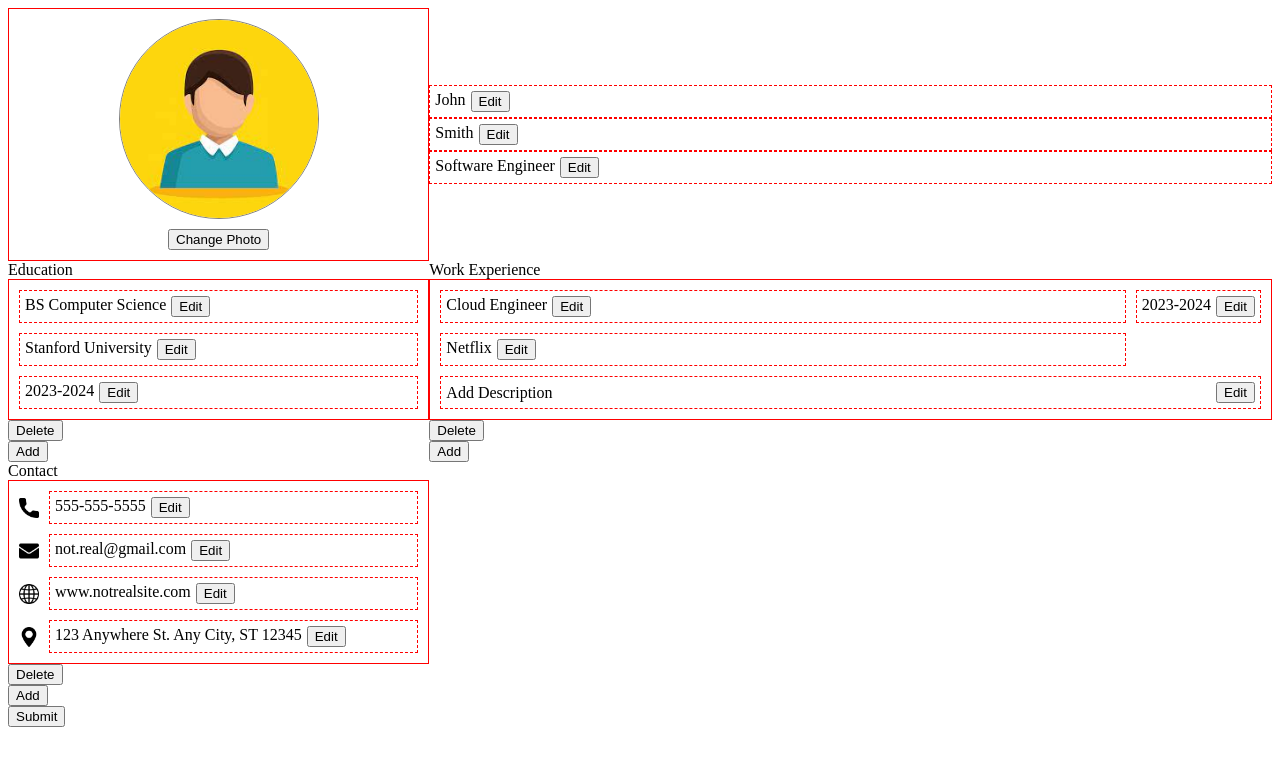
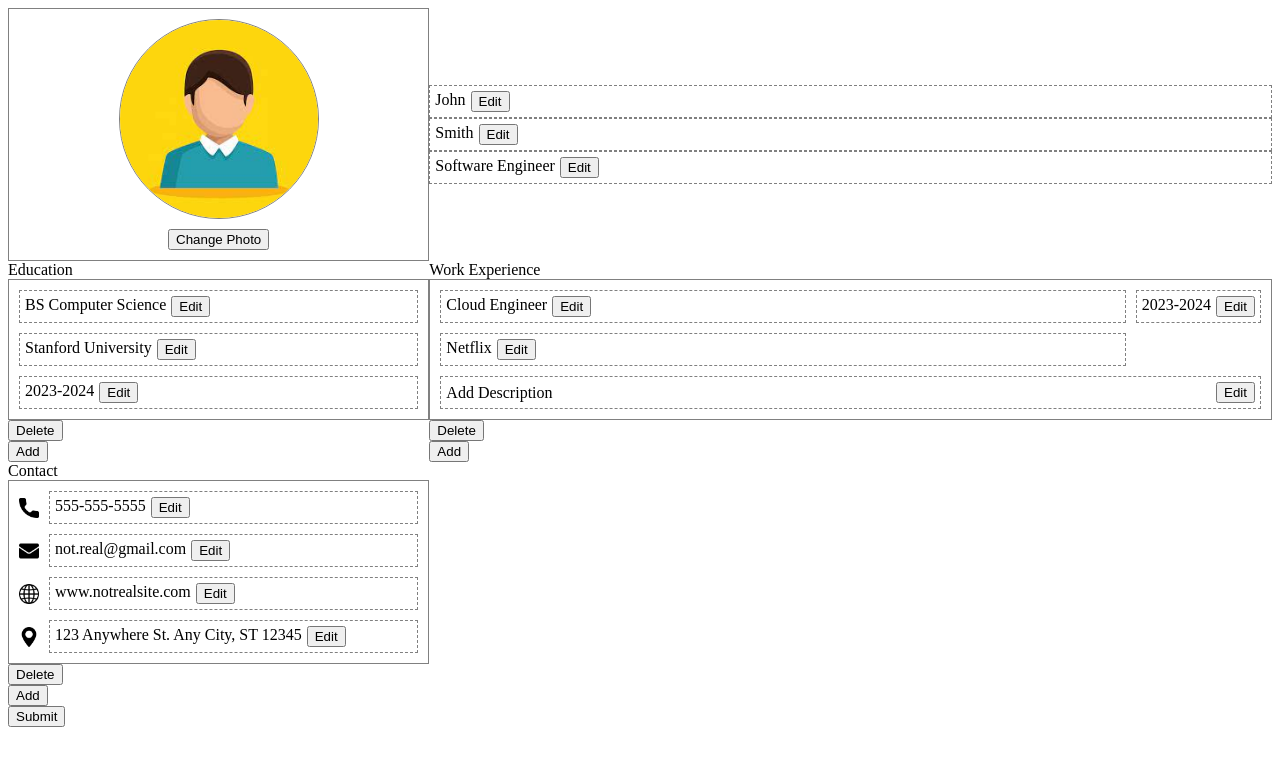
Before and after one commit to Jaizzer/swift-cv, a React (Vite) app: page / in a window 1280 px wide. Shown: the top 766 px of the page. Built offline with nearby package versions, Linux system fonts and the light colour scheme.

Commit message:
feat: Change border color to grey to make it more pleasing to the eye

```diff
--- a/src/index.css
+++ b/src/index.css
@@ -9,7 +9,7 @@ form, .editable-div {
     justify-content: start;
     gap: 5px;
 
-    border: 1px dashed red;
+    border: 1px dashed grey;
     padding: 5px;
 }
 
@@ -30,7 +30,7 @@ form button,
     grid-template-rows: repeat(3, auto);
 
     padding: 10px;
-    border: 1px solid red;
+    border: 1px solid grey;
     gap: 10px;
 }
 
@@ -60,7 +60,7 @@ form button,
 
 
 .contact {
-    border: 1px solid red;
+    border: 1px solid grey;
     padding: 10px;
     display: grid;
     gap: 10px;
@@ -78,7 +78,7 @@ form button,
     gap: 10px;
 
     padding: 10px;
-    border: 1px solid red;
+    border: 1px solid grey;
 }
 
 
@@ -87,7 +87,7 @@ form button,
     align-items: center;
     justify-items: center;
 
-    border: 1px solid red;
+    border: 1px solid grey;
     padding: 10px;
     gap: 10px;
 }
@@ -118,7 +118,7 @@ form.image-link label {
 }
 
 .name {
-    border: 1px solid red;
+    border: 1px solid grey;
 
     display: grid;
     gap: 10px;
@@ -126,7 +126,7 @@ form.image-link label {
 }
 
 .title {
-    border: 1px solid red;
+    border: 1px solid grey;
     padding: 10px;
 }
 
```
